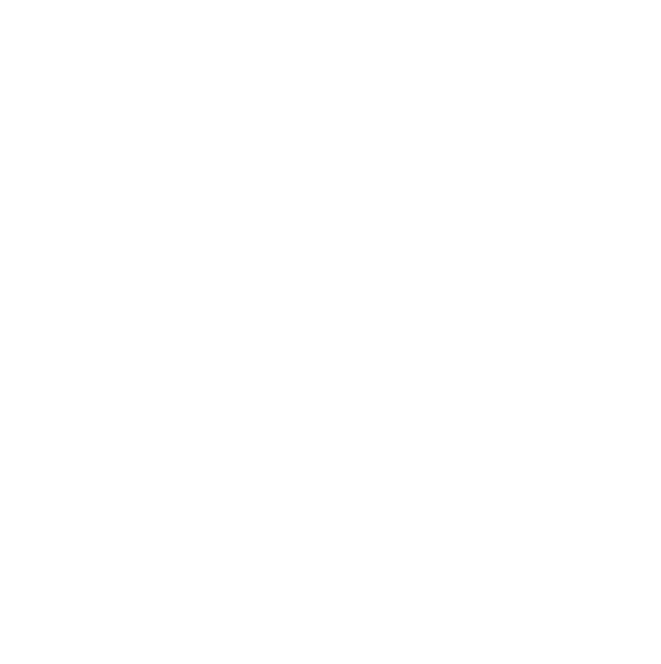
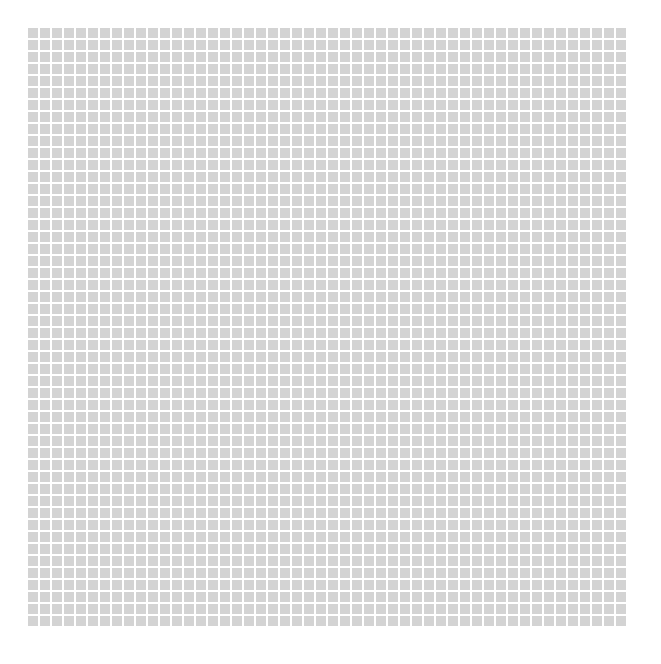
Before and after one commit to jbranchaud/js-play, a plain HTML site: page gameOfLife.html in a window 1280 px wide. Shown: the whole page, without its empty margins (0-661 px from the left). Drawn offline with Linux system fonts and the light colour scheme.

Commit message:
Adding the d3 magic to generate the Game of Life board in gameOfLife.html

```diff
--- a/gameOfLife.html
+++ b/gameOfLife.html
@@ -6,13 +6,63 @@
         <title>Game of Life</title>
 
         <!-- scripts -->
+        <script type="text/javascript" src="./d3/d3.v3.js"></script>
         <script type="text/javascript" src="./gameOfLife.js"></script>
 
         <!-- styles -->
     </head>
 
     <body>
+    <script type="text/javascript">
+            var boardSize = 50;
+            var board = createBoard(boardSize);
+            var rectWidth = 10,
+                rectHeight = 10,
+                rectPadding = 2,
+                xOffset = 20,
+                yOffset = 20;
 
+            var svgWidth = (boardSize * (rectWidth + rectPadding)) -
+                    rectPadding + (xOffset * 2),
+                svgHeight = (boardSize * (rectHeight + rectPadding)) -
+                    rectPadding + (yOffset * 2),
+                svg = d3.select("body").append("svg")
+                        .attr("width", svgWidth)
+                        .attr("height", svgHeight);
+
+            var getData = function(board) {
+                var data = [];
+                for(var i = 0; i < board.length; i++) {
+                    for(var j = 0; j < board[i].length; j++) {
+                        data.push([i,j,board[i][j]]);
+                    }
+                }
+                return data;
+            };
+
+            var gEnters = svg.selectAll("g")
+                .data(getData(board))
+                .enter()
+                .append("g");
+
+            gEnters.append("rect")
+                .attr("x", function(d,i) {
+                        return (d[0] * (rectWidth + rectPadding)) + xOffset;
+                    })
+                .attr("y", function(d,i) {
+                        return (d[1] * (rectHeight + rectPadding)) + yOffset;
+                    })
+                .attr("width", rectWidth)
+                .attr("height", rectHeight)
+                .attr("fill", function(d,i) {
+                        if(d[2] <= 0) {
+                            return "lightgray";
+                        }
+                        else {
+                            return "black";
+                        }
+                    });
+        </script>
     </body>
 
 </html>
```
